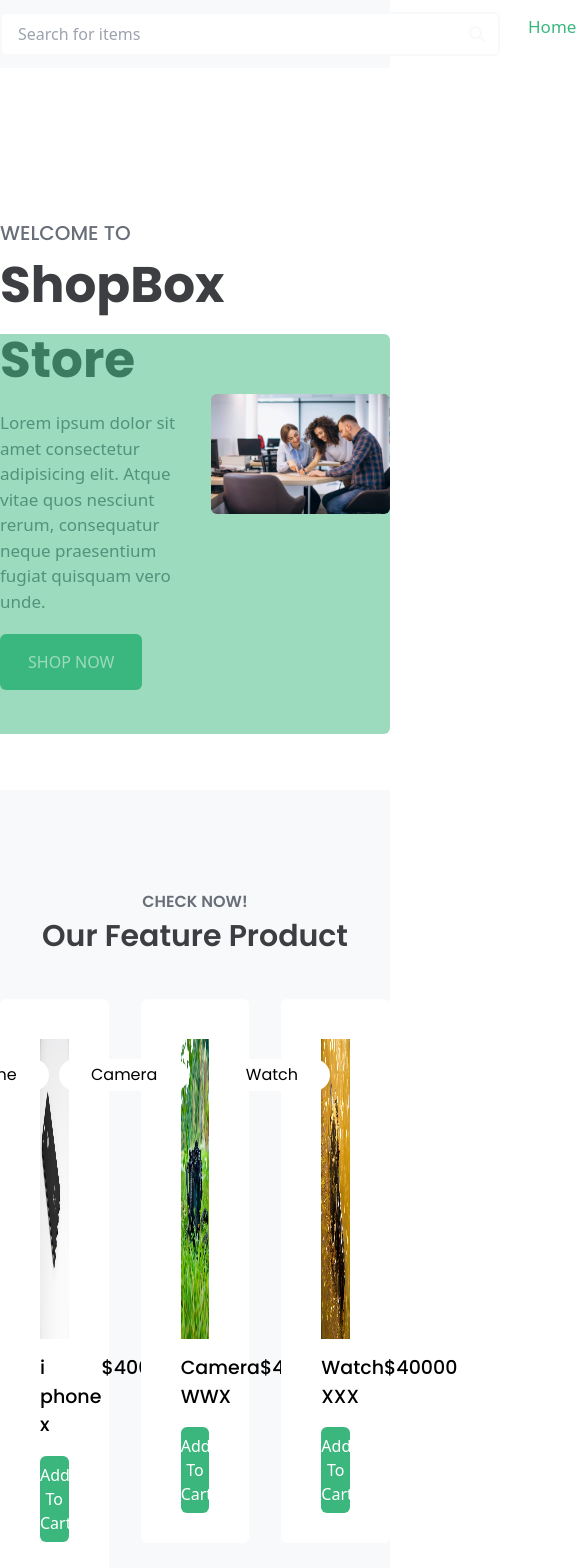
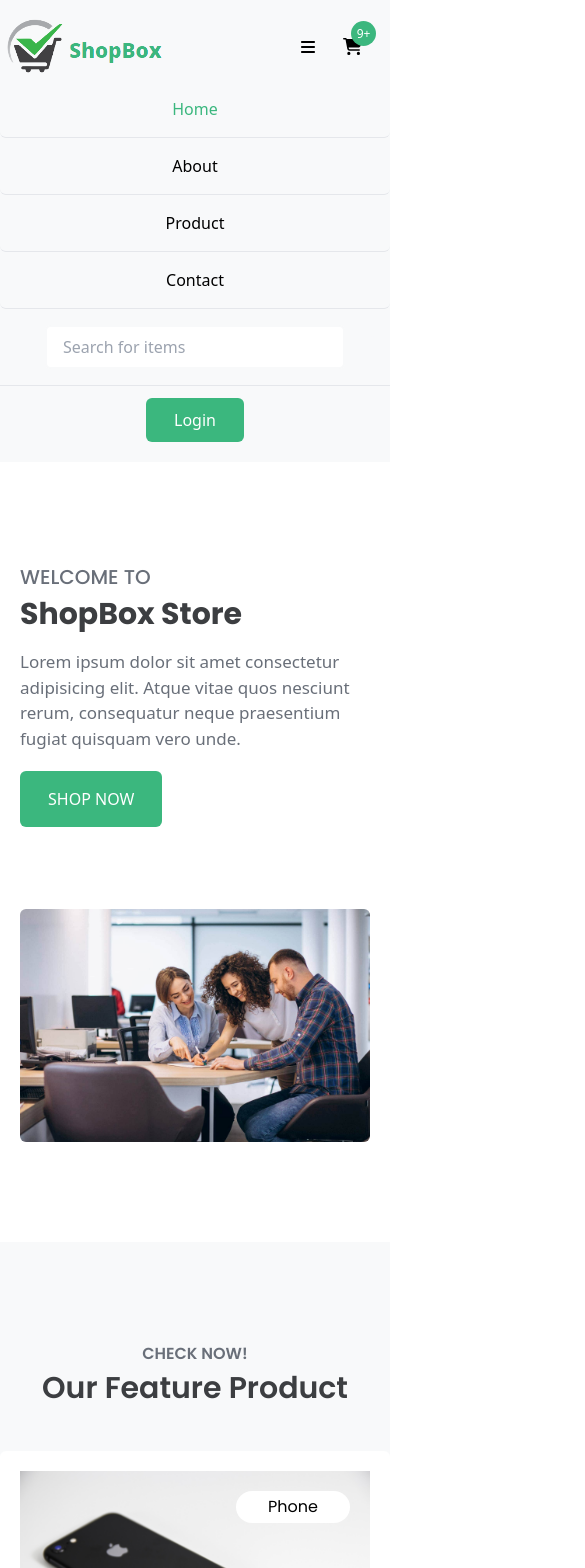
Before and after one commit to HannanBhuiyan/Small-Ecom-Store, a React (Vite) app: page / in a window 390 px wide. Shown: the top 1568 px of the page, 585 px wide, since content can reach past the window. Built offline with nearby package versions, Linux system fonts and the light colour scheme.

Commit message:
home page done

```diff
--- a/src/components/featureProducts/FeatureProduct.jsx
+++ b/src/components/featureProducts/FeatureProduct.jsx
@@ -15,11 +15,11 @@ const FeatureProduct = () => {
                             <h5 className="text-para-color font-semibold font-poppins " >CHECK NOW!</h5>
                             <h2 className=" text-[30px] font-poppins font-semibold text-title-color " >Our Feature Product</h2>
                         </div>
-                        <div className="feature_product_inner grid grid-cols-3 gap-8  ">
+                        <div className="feature_product_inner grid grid-cols-3 gap-8 max-lg:grid-cols-2 max-sm:grid-cols-1">
                             <Link to="/product">
-                                <div className="feature_product_ite rounded-md bg-white p-10  relative">
+                                <div className="feature_product_ite rounded-md bg-white p-10 max-xl:p-[20px]  relative">
                                     <div className="img_box overflow-hidden">
-                                        <img className="w-full h-[300px] hover:scale-110 transition duration-300 " src={iphone_img} alt="" />
+                                        <img className="w-full h-[300px] max-[767px]:h-[200px] hover:scale-110 transition duration-300 max-sm:h-full max-sm:object-fill " src={iphone_img} alt="" />
                                     </div>
                                     <div className="flex justify-between pt-[15px] ">
                                         <h5 className=" text-[19px] font-medium font-poppins " >i phone x</h5>
@@ -28,15 +28,15 @@ const FeatureProduct = () => {
                                     <div className="text-center bg-common-color text-white py-[7px] rounded-md mt-4 mb-[-10px] hover:bg-black transition duration-500 ">
                                         <span>Add To Cart</span>
                                     </div>
-                                    <div className="category absolute top-[60px] right-[60px] bg-white px-8 py-1 rounded-[30px] font-poppins ">
+                                    <div className="category absolute top-[60px] right-[60px] max-[767px]:top-[40px] max-[767px]:right-[40px] bg-white px-8 py-1 rounded-[30px] font-poppins ">
                                         <span>Phone</span>
                                     </div>
                                 </div>
                             </Link>
                             <Link to="/product">
-                                <div className="feature_product_ite rounded-md bg-white p-10  relative">
+                                <div className="feature_product_ite rounded-md bg-white p-10 max-xl:p-[20px]  relative">
                                     <div className="img_box overflow-hidden">
-                                        <img className="w-full  h-[300px] hover:scale-110 transition duration-300 " src={camera_img} alt="" />
+                                        <img className="w-full  h-[300px] max-[767px]:h-[200px] hover:scale-110 transition duration-300 max-sm:h-full max-sm:object-fill " src={camera_img} alt="" />
                                     </div>
                                     <div className="flex justify-between pt-[15px] ">
                                         <h5 className=" text-[19px] font-medium font-poppins " >Camera WWX</h5>
@@ -45,15 +45,15 @@ const FeatureProduct = () => {
                                     <div className="text-center bg-common-color text-white py-[7px] rounded-md mt-4 mb-[-10px] hover:bg-black transition duration-500 ">
                                         <span>Add To Cart</span>
                                     </div>
-                                    <div className="category absolute top-[60px] right-[60px] bg-white px-8 py-1 rounded-[30px] font-poppins ">
+                                    <div className="category absolute top-[60px] right-[60px] max-[767px]:top-[40px] max-[767px]:right-[40px] bg-white px-8 py-1 rounded-[30px] font-poppins ">
                                         <span>Camera</span>
                                     </div>
                                 </div>
                             </Link>
                             <Link to="/product">
-                                <div className="feature_product_ite rounded-md bg-white p-10  relative">
+                                <div className="feature_product_ite rounded-md bg-white p-10 max-xl:p-[20px]  relative">
                                     <div className="img_box overflow-hidden">
-                                        <img className="w-full h-[300px] hover:scale-110 transition duration-300 " src={watch_img} alt="" />
+                                        <img className="w-full h-[300px] max-[767px]:h-[200px] hover:scale-110 transition duration-300 max-sm:h-full max-sm:object-fill  " src={watch_img} alt="" />
                                     </div>
                                     <div className="flex justify-between pt-[15px] ">
                                         <h5 className=" text-[19px] font-medium font-poppins " >Watch XXX</h5>
@@ -62,7 +62,7 @@ const FeatureProduct = () => {
                                     <div className="text-center bg-common-color text-white py-[7px] rounded-md mt-4 mb-[-10px] hover:bg-black transition duration-500 ">
                                         <span>Add To Cart</span>
                                     </div>
-                                    <div className="category absolute top-[60px] right-[60px] bg-white px-8 py-1 rounded-[30px] font-poppins ">
+                                    <div className="category absolute max-[767px]:top-[40px] max-[767px]:right-[40px] top-[60px] right-[60px] bg-white px-8 py-1 rounded-[30px] font-poppins ">
                                         <span>Watch</span>
                                     </div>
                                 </div>
--- a/src/components/footer/Footer.jsx
+++ b/src/components/footer/Footer.jsx
@@ -7,11 +7,10 @@ const Footer = () => {
                 <div className="container mx-auto">
                     <div className="footer_area">
                         <div className="footer_inner text-center">
-                            <div className="w-4/12 mx-auto">
+                            <div className="w-4/12 mx-auto max-[767px]:w-6/12 max-sm:w-full max-sm:px-8">
                                 <input type="text" className="w-full py-3 px-4 border-second-color rounded-md focus:outline-none border-[3px] focus:border-common-color " placeholder="Enter your e-mail" />
                                 <button className="bg-common-color text-white w-full mt-5 py-3 rounded-md font-poppins hover:bg-white hover:text-black transition duration-500 " >SUBSCRIBE</button>
-                                <p className="text-white font-poppins text-[15px] mt-[40px]"> &#169; 2022, Nest - HTML Ecommerce Template
-All rights reserved</p>
+                                <p className="text-white font-poppins text-[15px] mt-[40px]"> &#169; 2022, Nest - HTML Ecommerce Template All rights reserved</p>
                             </div>
                         </div>
                     </div>
--- a/src/components/header/Header.jsx
+++ b/src/components/header/Header.jsx
@@ -3,14 +3,14 @@ import { Link, NavLink } from "react-router-dom";
 import logo from '../../assets/images/logo.png'
 import './Header.css'
 import { FontAwesomeIcon } from "@fortawesome/react-fontawesome";
-import { faCartShopping, faMagnifyingGlass } from "@fortawesome/free-solid-svg-icons";
+import { faCartShopping, faMagnifyingGlass, faBars } from "@fortawesome/free-solid-svg-icons";
 
 const Header = () => {
     return(
         <>
             <div className="header_section bg-second-color py-3">
                 <div className="container mx-auto">
-                    <div className="header_area">
+                    <div className="header_area max-lg:hidden">
                         <div className="header_nav_area flex items-center justify-between">
                             <div className="header_logo">
                                 <Link to="/">
@@ -18,7 +18,7 @@ const Header = () => {
                                 </Link>
                             </div>
                             <div className="search_box relative">
-                                <input className="w-[500px] border-2 border-second-color py-2 px-4 focus:outline-none focus:border-common-color rounded-md " type="text" placeholder="Search for items" />
+                                <input className="w-[500px] max-xl:w-[300px] border-2 border-second-color py-2 px-4 focus:outline-none focus:border-common-color rounded-md " type="text" placeholder="Search for items" />
                                 <div className="search_icon absolute top-[10px] right-[15px] text-second-color">
                                     <FontAwesomeIcon icon={faMagnifyingGlass} />
                                 </div>
@@ -26,19 +26,19 @@ const Header = () => {
                             <div className="header_menu">
                                 <ul className="flex">
                                     <li>
-                                        <NavLink to="/" className={(activeColor) => activeColor.isActive === true ? 'active-menu font-medium text-[17px] py-3 px-7 rounded-md' : 'font-medium text-[17px] py-3 px-7 rounded-md'} >Home</NavLink>
+                                        <NavLink to="/" className={(activeColor) => activeColor.isActive === true ? 'active-menu font-medium max-xl:text-[16px] text-[17px]  py-3 px-7 max-xl:px-5 rounded-md' : 'font-medium max-xl:text-[16px] text-[17px]  py-3 px-7 max-xl:px-5 rounded-md'} >Home</NavLink>
                                     </li>
                                     <li>
-                                        <NavLink to="/about" className={(activeColor) => activeColor.isActive === true ? 'active-menu font-medium text-[17px] py-3 px-7 rounded-md' : 'font-medium text-[17px] py-3 px-7 rounded-md'} >About</NavLink>
+                                        <NavLink to="/about" className={(activeColor) => activeColor.isActive === true ? 'active-menu font-medium max-xl:text-[16px] text-[17px]  py-3 px-7 max-xl:px-5 rounded-md' : 'font-medium max-xl:text-[16px] text-[17px]  py-3 px-7 max-xl:px-5 rounded-md'} >About</NavLink>
                                     </li>
                                     <li>
-                                        <NavLink to="/product" className={(activeColor) => activeColor.isActive === true ? 'active-menu font-medium text-[17px] py-3 px-7 rounded-md' : 'font-medium text-[17px] py-3 px-7 rounded-md'} >Product</NavLink>
+                                        <NavLink to="/product" className={(activeColor) => activeColor.isActive === true ? 'active-menu font-medium max-xl:text-[16px] text-[17px]  py-3 px-7 max-xl:px-5 rounded-md' : 'font-medium max-xl:text-[16px] text-[17px]  py-3 px-7 max-xl:px-5 rounded-md'} >Product</NavLink>
                                     </li>
                                     <li>
-                                        <NavLink to="/contact" className={(activeColor) => activeColor.isActive === true ? 'active-menu font-medium text-[17px] py-3 px-7 rounded-md' : 'font-medium text-[17px] py-3 px-7 rounded-md'} >Contact</NavLink>
+                                        <NavLink to="/contact" className={(activeColor) => activeColor.isActive === true ? 'active-menu font-medium max-xl:text-[16px] text-[17px]  py-3 px-7 max-xl:px-5 rounded-md' : 'font-medium max-xl:text-[16px] text-[17px]  py-3 px-7 max-xl:px-5 rounded-md'} >Contact</NavLink>
                                     </li>
                                     <li>
-                                        <NavLink to="/login" className=" hover:bg-black transition duration-500 font-medium bg-common-color text-[17px] py-[10px] text-white px-7 rounded-md " >Login</NavLink>
+                                        <NavLink to="/login" className=" hover:bg-black transition duration-500 font-medium bg-common-color max-xl:text-[16px] text-[17px]  py-[10px] text-white px-7 rounded-md " >Login</NavLink>
                                     </li>
                                     <li className="flex items-center">
                                         <NavLink to="/cart" className={(activeColor) => activeColor.isActive === true ? 'active-menu font-medium text-[17px] py-3 px-7 rounded-md' : ' font-medium text-[17px] py-3 px-7 rounded-md'} >
@@ -53,6 +53,47 @@ const Header = () => {
                         </div>
                     </div>
                 </div>
+                <div className="mobile_menu lg:hidden">
+                    <div className="mobile_menu_top flex items-center justify-between">
+                        <div className="mobile_menu_logo">
+                            <img src={logo} alt="logo" />
+                        </div>
+                        <div className="mobile_menu_bar flex items-center">
+                            <span> <FontAwesomeIcon icon={faBars} /> </span>
+                            <div className="flex">
+                                <NavLink to="/cart" className={(activeColor) => activeColor.isActive === true ? 'active-menu font-medium text-[17px] py-3 px-7 rounded-md' : ' font-medium text-[17px] py-3 px-7 rounded-md'} >
+                                    <div className="flex relative">
+                                    <span className=" absolute top-[-17px] right-[-14px] bg-common-color w-[25px] h-[25px] text-white text-center rounded-[30px] text-[12px] leading-[25px] " >9+</span>
+                                    <FontAwesomeIcon icon={faCartShopping} />
+                                    </div>
+                                </NavLink>
+                            </div>
+                        </div>
+                    </div>
+                    <ul className="">
+                        <li>
+                            <NavLink to="/" className={(activeColor) => activeColor.isActive === true ? 'active-menu font-medium max-xl:text-[16px] text-[17px]  py-4 px-7 max-xl:px-5 rounded-md  block text-center border-b ' : 'font-medium max-xl:text-[16px] text-[17px]  py-4 px-7 max-xl:px-5 rounded-md  block text-center border-b '} >Home</NavLink>
+                        </li>
+                        <li>
+                            <NavLink to="/about" className={(activeColor) => activeColor.isActive === true ? 'active-menu font-medium max-xl:text-[16px] text-[17px]  py-4 px-7 max-xl:px-5 rounded-md  block text-center border-b ' : 'font-medium max-xl:text-[16px] text-[17px]  py-4 px-7 max-xl:px-5 rounded-md  block text-center border-b '} >About</NavLink>
+                        </li>
+                        <li>
+                            <NavLink to="/product" className={(activeColor) => activeColor.isActive === true ? 'active-menu font-medium max-xl:text-[16px] text-[17px]  py-4 px-7 max-xl:px-5 rounded-md  block text-center border-b ' : 'font-medium max-xl:text-[16px] text-[17px]  py-4 px-7 max-xl:px-5 rounded-md  block text-center border-b '} >Product</NavLink>
+                        </li>
+                        <li>
+                            <NavLink to="/contact" className={(activeColor) => activeColor.isActive === true ? 'active-menu font-medium max-xl:text-[16px] text-[17px]  py-4 px-7 max-xl:px-5 rounded-md  block text-center border-b ' : 'font-medium max-xl:text-[16px] text-[17px]  py-4 px-7 max-xl:px-5 rounded-md  block text-center border-b '} >Contact</NavLink>
+                        </li>
+                        <div className="search_box relative text-center border-b py-4">
+                            <input className="w-[500px] max-xl:w-[300px] border-2 border-second-color py-2 px-4 focus:outline-none focus:border-common-color rounded-md " type="text" placeholder="Search for items" />
+                            <div className="search_icon absolute top-[10px] right-[15px] text-second-color">
+                                <FontAwesomeIcon icon={faMagnifyingGlass} />
+                            </div>
+                        </div>
+                        <li className="text-center" >
+                            <NavLink to="/login" className=" hover:bg-black transition duration-500 font-medium bg-common-color max-xl:text-[16px] text-[17px]  py-[10px] mt-[12px] mb-[8px] inline-block text-white px-7 rounded-md " >Login</NavLink>
+                        </li>
+                    </ul>
+                </div>
             </div>
         </>
     )
--- a/src/components/hero/Hero.jsx
+++ b/src/components/hero/Hero.jsx
@@ -4,18 +4,18 @@ import banner_img from '../../assets/images/banner.jpg'
 const Hero = () => {
     return(
         <>
-            <div className="hero_section mt-[150px] mb-[100px]">
-                <div className="container mx-auto">
+            <div className="hero_section mt-[150px] max-lg:mt-[100px] mb-[100px]">
+                <div className="container mx-auto max-xl:px-[20px]">
                     <div className="hero_area">
-                        <div className="hero_inner grid grid-cols-2 gap-8 items-center">
+                        <div className="hero_inner grid grid-cols-2 gap-8 max-lg:grid-cols-1 items-center">
                             <div className="hero_content">
-                                <h5 className="text-para-color text-[20px] font-medium font-poppins">WELCOME TO</h5>
-                                <h2 className="text-title-color font-poppins font-bold text-[50px]" >ShopBox Store</h2>
+                                <h5 className="text-para-color text-[20px] font-medium font-poppins max-sm:text-[20px]">WELCOME TO</h5>
+                                <h2 className="text-title-color font-poppins font-bold text-[50px] max-sm:text-[30px] " >ShopBox Store</h2>
                                 <p className="text-para-color font-normal text-[17px] mt-3 mb-5" >Lorem ipsum dolor sit amet consectetur adipisicing elit. Atque vitae quos nesciunt rerum, consequatur neque praesentium fugiat quisquam vero unde.</p>
                                 <button className="bg-common-color py-4 px-7 rounded-md text-white block hover:bg-black hove:text-white transition duration-500" >SHOP NOW</button>
                             </div>
-                            <div className="hero_image relative z-50">
-                                <span className="before:absolute  before:content[''] before:bg-common-color before:w-[400px] before:h-[400px] before:top-[-60px] before:right-0 before:-z-50 before:rounded-md before:opacity-[.5] ]">
+                            <div className="hero_image relative z-50 max-lg:mt-[50px] ">
+                                <span className="before:absolute  before:content[''] before:bg-common-color before:w-[400px] before:h-[400px] before:top-[-40px] before:right-0 before:-z-50 before:rounded-md before:opacity-[.5] ] max-[767px]:before:right-[-35px] max-sm:before:hidden">
                                     <img src={banner_img} alt="" className="w-[690px] rounded-md"  />
                                 </span>
                             </div>
```
Also changed, not shown: src/components/clientLogo/ClientLogo.jsx (+9 -9 lines), src/components/ourProcess/OurProcess.jsx (+5 -5 lines).
